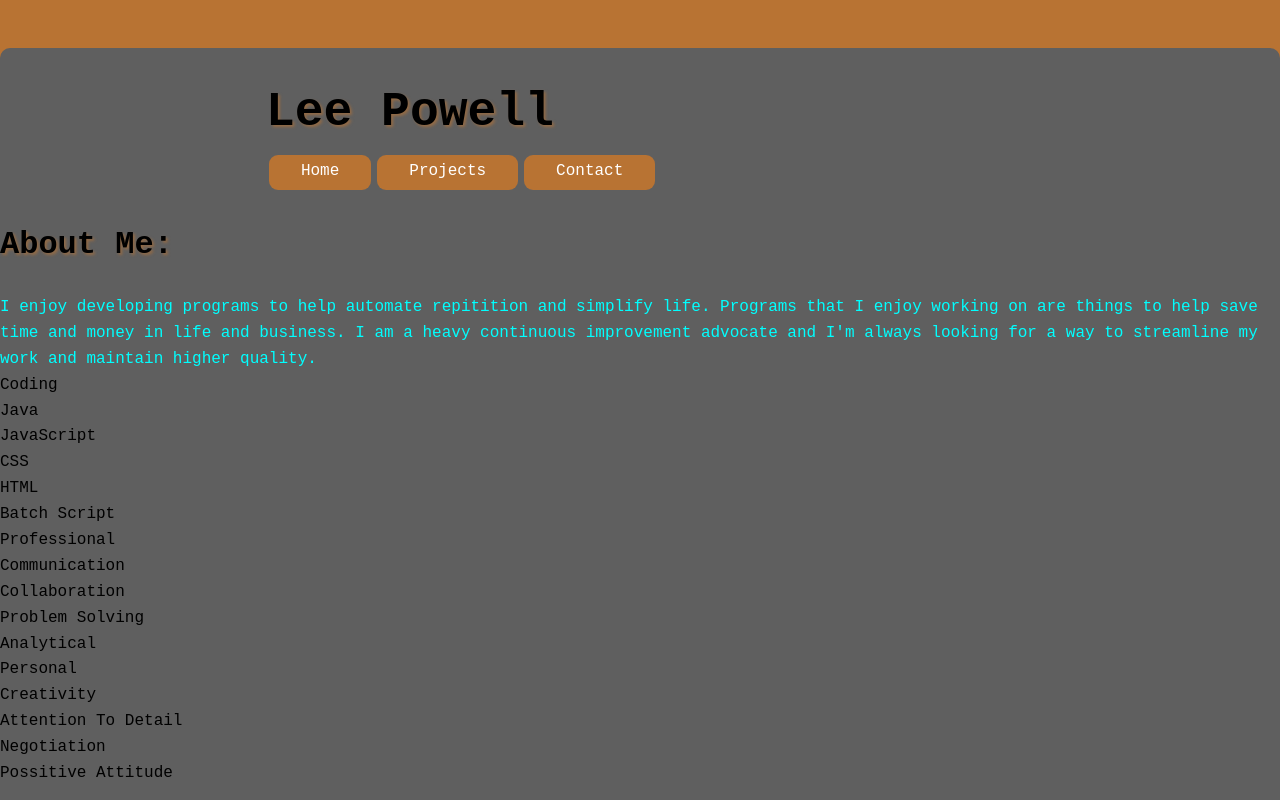
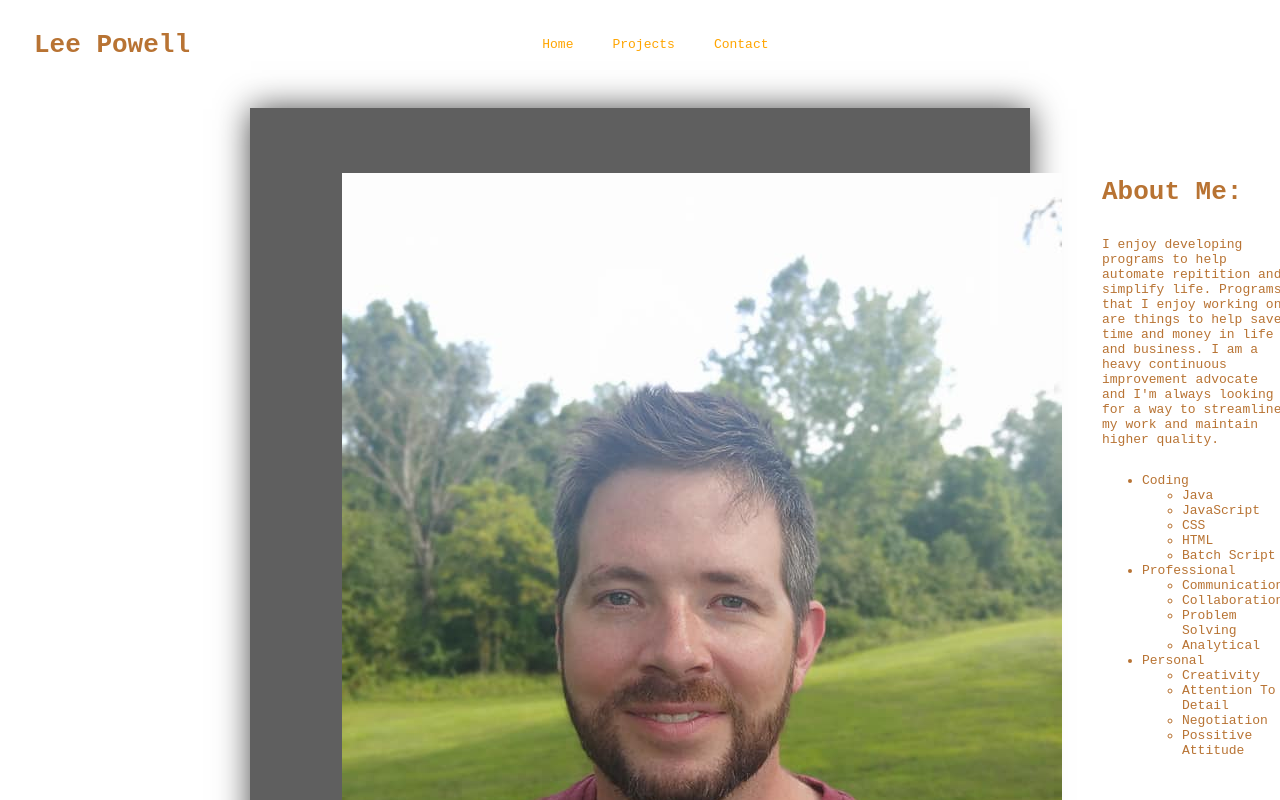
Before and after one commit to leepowe/SPAPortfolio, a website built with Parcel: page client/index.html in a window 1280 px wide. Shown: the top 800 px of the page. Built offline with nearby package versions, Linux system fonts and the light colour scheme.

Commit message:
bump latest adjustment

```diff
--- a/client/css/layout.css
+++ b/client/css/layout.css
@@ -27,11 +27,11 @@
     justify-content: space-around;
     width: 50%;
   } */
-  * {
-    box-sizing: border-box;
-    margin: 0;
-    padding: 0;
-  }
+* {
+  box-sizing: border-box;
+  margin: 0;
+  padding: 0;
+}
 
 html {
   margin-top: 3em;
@@ -41,21 +41,21 @@ p {
   padding-top: 1.5em;
 }
 
-header,
-main,
-footer {
+.header,
+.footer,
+#app {
   margin: 0 auto;
   max-width: 800px;
   padding-left: 1.5em;
   padding-right: 1.5em;
 }
 
-header {
+.header {
   padding: 1.618em 0;
   padding-left: 1.618em;
 }
 
-nav {
+.nav {
   position: fixed;
   top: 0;
   left: 0;
--- a/client/css/old css.css
+++ b/client/css/old css.css
@@ -1,4 +1,4 @@
-* {
+/* * {
     border-radius: 10px;
     box-sizing: border-box;
     font-family: monospace;
@@ -256,4 +256,72 @@
       display: flex;
       flex-direction: column;
     }
-  }
+  } */
+:root {
+  --negative-space-color: rgb(184, 115, 51);
+  --bg-color: #5f5f5f;
+}
+
+* {
+  box-sizing: border-box;
+}
+
+html {
+    color: var(--negative-space-color);
+    font: 18px/1.618;
+    font-family: monospace;
+}
+
+.header {
+    display: flex;
+    align-items: center;
+    justify-content: space-between;
+    max-width: 60rem;
+    width: 90%;
+    position: static;
+}
+
+#header__logo {
+    margin-left: 2rem;
+    font-style: bold;
+
+}
+
+.nav-list{
+    display: flex;
+}
+
+.nav-list li {
+    color: orange;
+    padding: .25rem .5rem;
+    list-style-type: none;
+    margin: 1rem;
+}
+
+.nav-list li:hover {
+    background-color: var(--bg-color);
+    border: 1px solid --negative-space-color;
+    border-radius: 1rem;
+    transition: .5s;
+}
+
+#app {
+    background-color: var(--bg-color);
+    margin: 2rem auto;
+    max-width: 60rem;
+    padding: 4rem;
+    width: 90%;
+    -webkit-box-shadow: 0px 0px 32px -1px rgba(0,0,0,0.75);
+    -moz-box-shadow: 0px 0px 32px -1px rgba(0,0,0,0.75);
+    box-shadow: 0px 0px 32px -1px rgba(0,0,0,0.75);
+}
+
+.aboutMe {
+    display: flex;
+    justify-content: space-between;
+}
+
+.description {
+    display: flex;
+    flex-direction: column;
+}
--- a/client/index.html
+++ b/client/index.html
@@ -4,13 +4,26 @@
     <meta charset="UTF-8">
     <meta http-equiv="X-UA-Compatible" content="IE=edge">
     <meta name="viewport" content="width=device-width, initial-scale=1.0">
-    <link rel="stylesheet" href="./css/style.css">
-    <link rel="stylesheet" href="./css/layout.css">
+    <!-- <link rel="stylesheet" href="./css/style.css">
+    <link rel="stylesheet" href="./css/layout.css"> -->
+    <link rel="stylesheet" href="./css/old css.css">
     <title>Lee Powell, SDE</title>
 </head>
 <body>
-    <header class="header"></header>
+    <header class="header">
+            <h1 id="header__logo">Lee Powell</h1>
+            <ul class='nav-list'>
+                <li class='nav-list__home'>Home</li>
+                <li class='nav-list__projects'>Projects</li>
+                <li class='nav-list__contact'>Contact</li>
+            </ul>
+    </header>
     <div id="app">
+        <div class="aboutMe">
+            <figure class="profile__image">
+                <img src="images/Lee Powell.jpg" alt="Lee Powell" class="profile">
+            </figure>
+            <ariticle .aboutMe__skills>
                 <h1>About Me:</h1>
                 <article class="description">
                     <p>I enjoy developing programs to help automate repitition and simplify life. Programs that I enjoy working on are things to help save time and money in life and business. I am a heavy continuous improvement advocate and I'm always looking for a way to streamline my work and maintain higher quality.</p>
@@ -39,6 +52,8 @@
                             </ul>
                     </ul>
                 </article>
+            </ariticle>
+        </div>
     </div>
     <footer class="footer"></footer>
     <script src="./js/index.js"></script>
--- a/client/js/components/Home.js
+++ b/client/js/components/Home.js
@@ -1,5 +1,6 @@
 export default function Home(){
     return `
+    <div class="aboutMe">
         <h1>About Me:</h1>
         <article class="description">
             <p>I enjoy developing programs to help automate repitition and simplify life. Programs that I enjoy working on are things to help save time and money in life and business. I am a heavy continuous improvement advocate and I'm always looking for a way to streamline my work and maintain higher quality.</p>
@@ -28,5 +29,6 @@ export default function Home(){
                     </ul>
             </ul>
         </article>
+    </div>
     `;
 }
```
Lines whose indentation alone changed are shown as unchanged.
